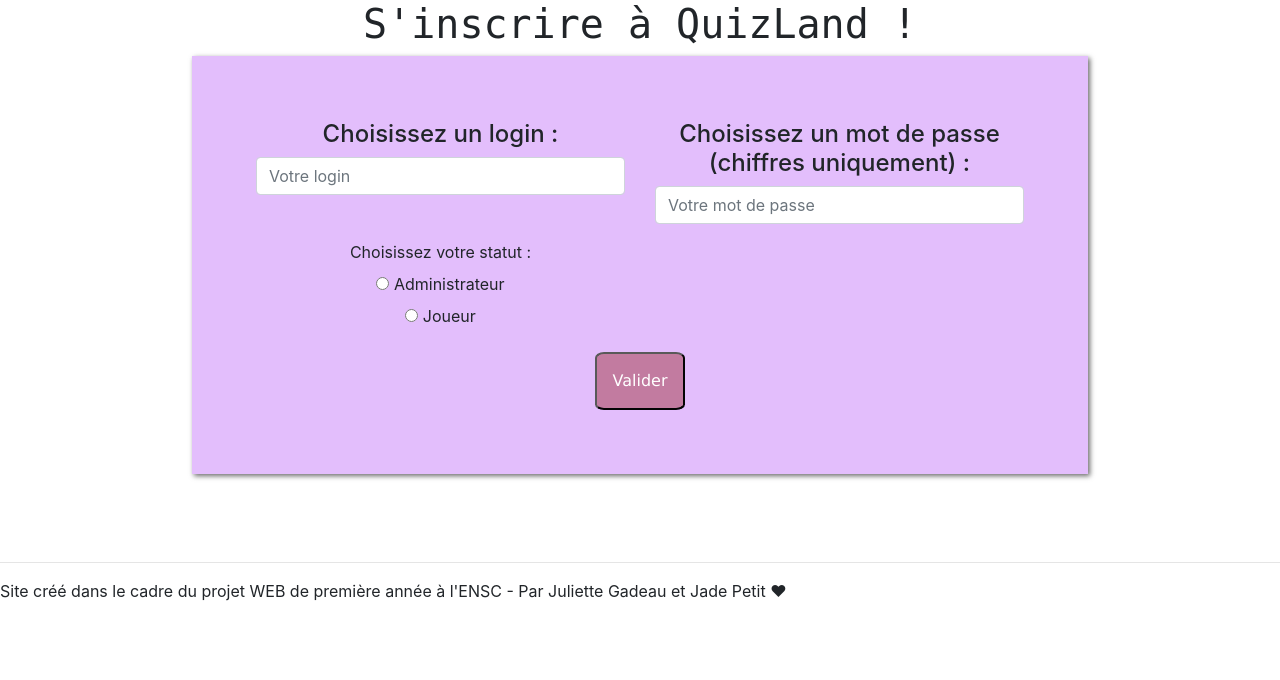
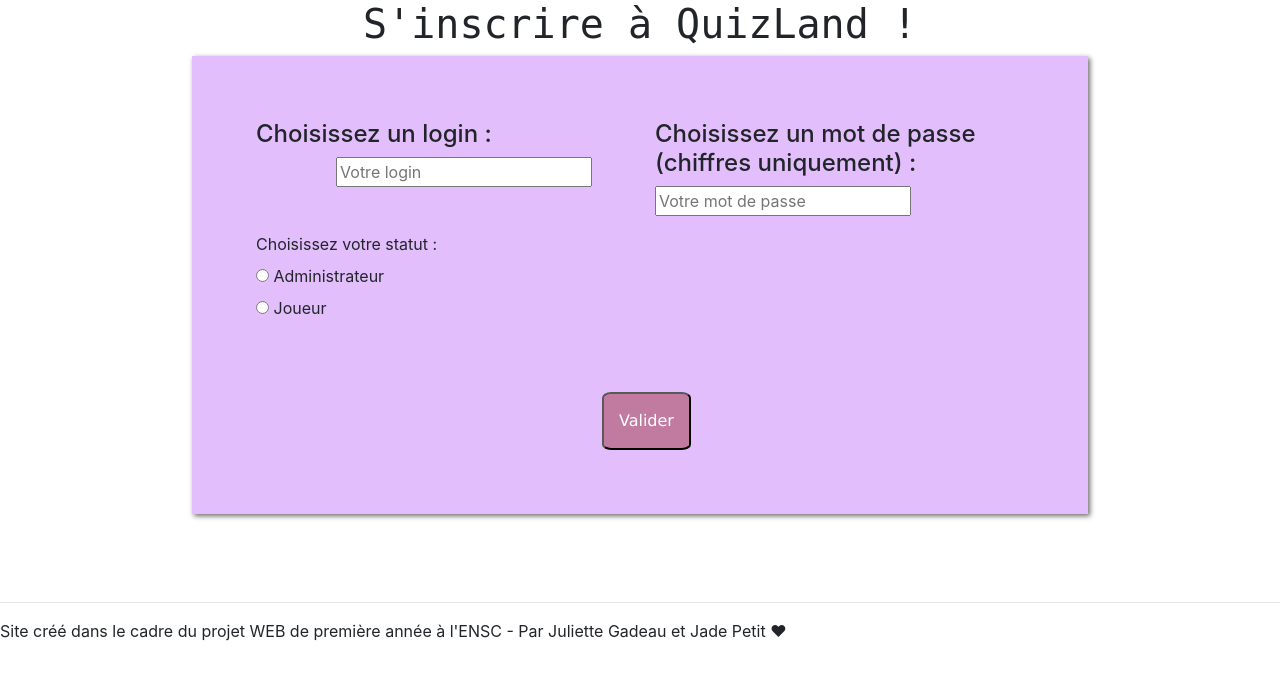
Before and after one commit to Jadounix/Quizz, a PHP site: page /inscription.php in a window 1280 px wide. Shown: the part 56-736 px from the top of the page. Run offline with PHP 8.4, Linux system fonts and the light colour scheme; some libraries are stand-ins or nearby versions.

Commit message:
Modifs css

```diff
--- a/Projet_WEB/css/style_index.css
+++ b/Projet_WEB/css/style_index.css
@@ -17,3 +17,5 @@
 padding:1%;
 margin-left: auto; /*pour centrer le bloc*/
 margin-right: auto;}
+
+.bloc_bouton{margin-left:41%;}
--- a/Projet_WEB/css/style_inscription.css
+++ b/Projet_WEB/css/style_inscription.css
@@ -4,7 +4,7 @@
 .bloc{background-color:#e3befc;
 width:70%;
 padding:5%;
-text-align:center;
+
 margin-left: auto; /*pour centrer le bloc*/
 margin-right: auto;
 box-shadow: 2px 2px 5px #6a6a6a;}
@@ -15,5 +15,8 @@
 border-color : #595959;
 border-radius:10%;
 padding:2%;
-margin-left: auto; /*pour centrer le bloc*/
+margin-left:45%; /*pour centrer le bloc*/
 margin-right: auto;}
+
+.zone_saisie{margin-left:21.7%;}
+.radio{text-align:center;}
--- a/Projet_WEB/pages/index.php
+++ b/Projet_WEB/pages/index.php
@@ -24,10 +24,9 @@
 
        <h1>Bienvenue sur QuizLand !</h1>
        <p class="presentation">blabla de présentation</p>
-       <div class="col">
+       <div class="bloc_bouton">
        <a href="login.php" target="_blank"> <input class="bouton" type="button" value="Se connecter"> </a>
-     </div>
-     <div class="col">
+
        <a href="inscription.php" target="_blank"> <input class="bouton" type="button" value="S'inscrire"> </a>
      </div>
 
--- a/Projet_WEB/pages/inscription.php
+++ b/Projet_WEB/pages/inscription.php
@@ -15,24 +15,24 @@
       <div class="row">
         <div class="form-group col-sm-6">
           <label for="name" class="h4">Choisissez un login :</label>
-          <input type="text" class="form-control" name="login_entre" placeholder="Votre login" required>
+          <input type="text" class="zone_saisie" name="login_entre" placeholder="Votre login" required>
         </div>
         <div class="form-group col-sm-6">
           <label for="password" class="h4">Choisissez un mot de passe (chiffres uniquement) :</label>
-          <input type="password" class="form-control" name="pass_entre" placeholder="Votre mot de passe" required>
+          <input type="password" name="pass_entre" placeholder="Votre mot de passe" required>
         </div>
         <div class="form-group col-sm-6">
           <label for="Statut">Choisissez votre statut :</label>
           <br>
-          <input type="radio" name="statutA" id="Administrateur">
-          <label for="ad">Administrateur</label>
+          <input class="radio" type="radio" name="statutA" id="Administrateur">
+          <label class="radio" for="ad">Administrateur</label>
           <br>
-          <input type="radio" name="statutJ" id="Joueur">
-          <label for="joueur">Joueur</label>
+          <input class="radio" type="radio" name="statutJ" id="Joueur">
+          <label class="radio" for="joueur">Joueur</label>
         </div>
-      </div>
+      </div><br/><br/>
       <button type="submit" name="connexion"  class="bouton">Valider</button>
-      <br>
+      <br/>
   </form>
   <?php include '../includes/footer.php'; ?>
   <?php include '../lib/bootstrap_footer.php'; ?>
```
